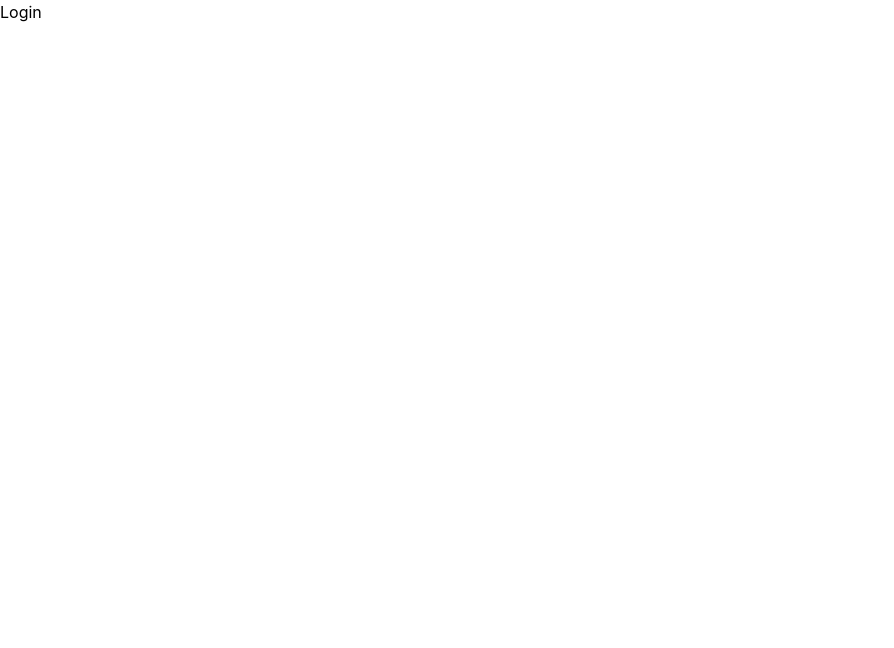
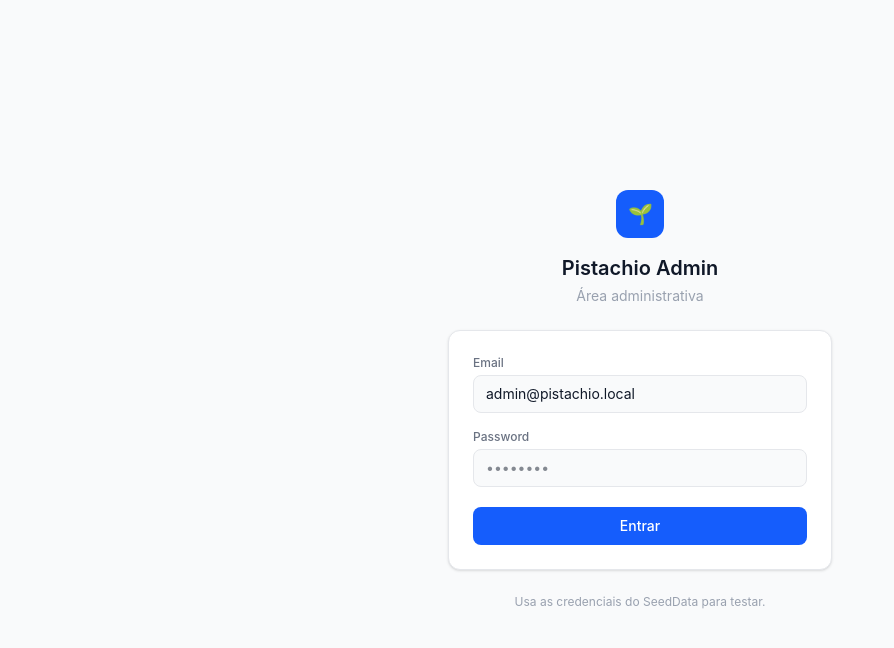
Before and after one commit to fernandosilvapinto/pistachio-admin, a React (Vite) app: page /login in a window 1280 px wide. Shown: the top 648 px of the page, without its empty margins (0-894 px from the left). Built offline with nearby package versions, Linux system fonts and the light colour scheme; no server answers.

Commit message:
feat: login page with JWT authentication

```diff
--- a/src/pages/Login.jsx
+++ b/src/pages/Login.jsx
@@ -1,2 +1,84 @@
-const Login = () => <div>Login</div>;
+import { useState } from 'react';
+import { useAuth } from '../context/AuthContext';
+import { api } from '../api/client';
+import Input from '../components/ui/Input';
+import Button from '../components/ui/Button';
+
+const Login = () => {
+  const { login } = useAuth();
+  const [email, setEmail] = useState('admin@pistachio.local');
+  const [password, setPassword] = useState('');
+  const [error, setError] = useState('');
+  const [loading, setLoading] = useState(false);
+
+  const handleSubmit = async () => {
+    if (!email || !password) {
+      setError('Preenche todos os campos.');
+      return;
+    }
+    setLoading(true);
+    setError('');
+    try {
+      const data = await api.post('/auth/login', { email, password });
+      login(data.token, data.user ?? { email });
+    } catch {
+      setError('Credenciais inválidas. Tenta novamente.');
+    } finally {
+      setLoading(false);
+    }
+  };
+
+  return (
+    <div className="min-h-screen bg-gray-50 flex items-center justify-center">
+      <div className="w-full max-w-sm flex flex-col gap-6">
+
+        {/* Header */}
+        <div className="text-center">
+          <div className="inline-flex items-center justify-center w-12 h-12 rounded-xl bg-blue-600 text-white text-xl mb-4">
+            🌱
+          </div>
+          <h1 className="text-xl font-semibold text-gray-900">Pistachio Admin</h1>
+          <p className="text-sm text-gray-400 mt-1">Área administrativa</p>
+        </div>
+
+        {/* Formulário */}
+        <div className="bg-white rounded-xl border border-gray-200 shadow-sm p-6 flex flex-col gap-4">
+          <Input
+            label="Email"
+            type="email"
+            value={email}
+            onChange={e => setEmail(e.target.value)}
+            placeholder="admin@pistachio.local"
+          />
+          <Input
+            label="Password"
+            type="password"
+            value={password}
+            onChange={e => setPassword(e.target.value)}
+            onKeyDown={e => e.key === 'Enter' && handleSubmit()}
+            placeholder="••••••••"
+          />
+          {error && (
+            <p className="text-xs text-red-500">{error}</p>
+          )}
+          <Button
+            variant="primary"
+            onClick={handleSubmit}
+            disabled={loading}
+            className="w-full justify-center mt-1"
+          >
+            {loading ? 'A entrar…' : 'Entrar'}
+          </Button>
+        </div>
+
+        {/* Rodapé */}
+        <p className="text-center text-xs text-gray-400">
+          Usa as credenciais do SeedData para testar.
+        </p>
+
+      </div>
+    </div>
+  );
+};
+
 export default Login;
```
